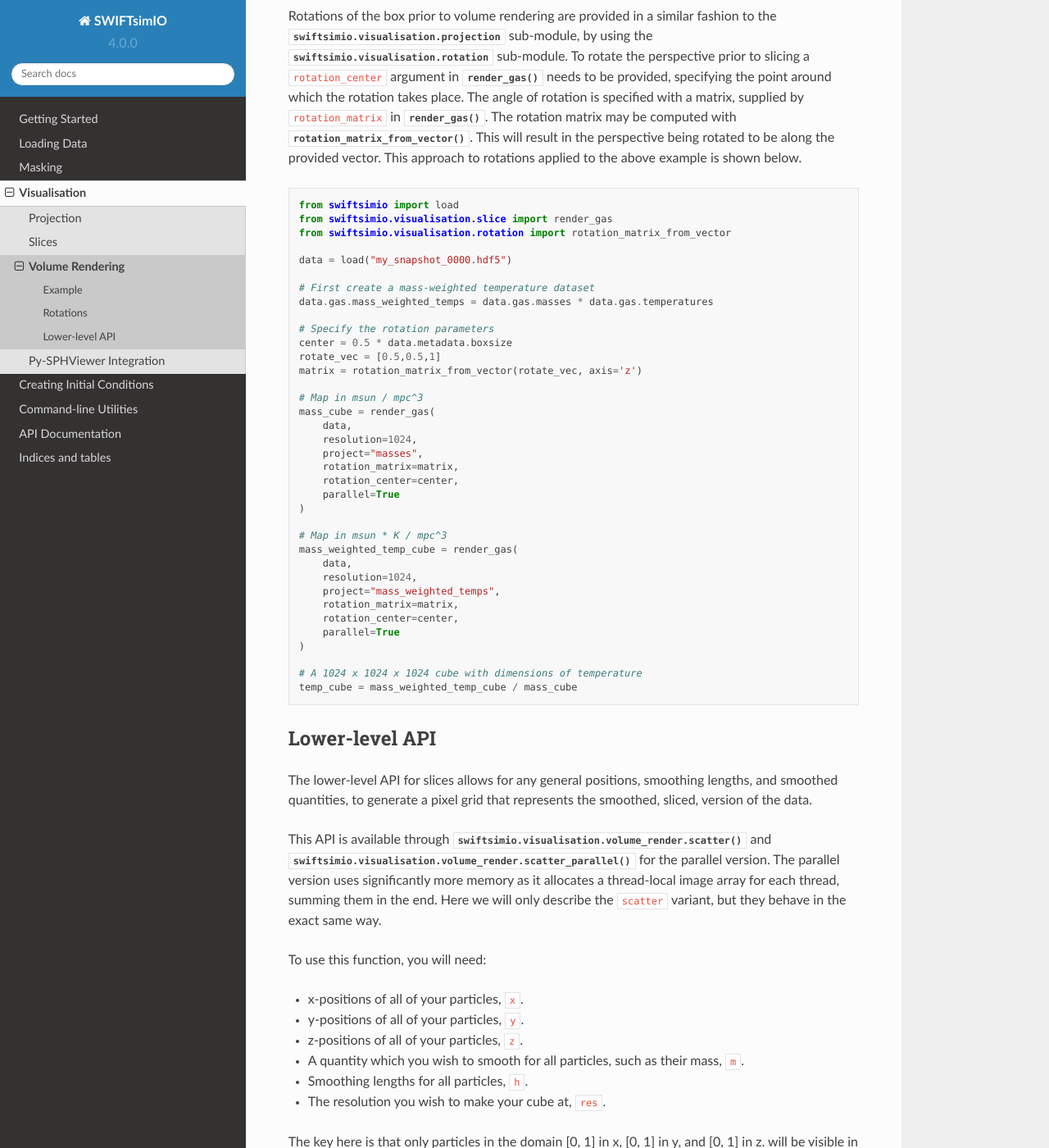
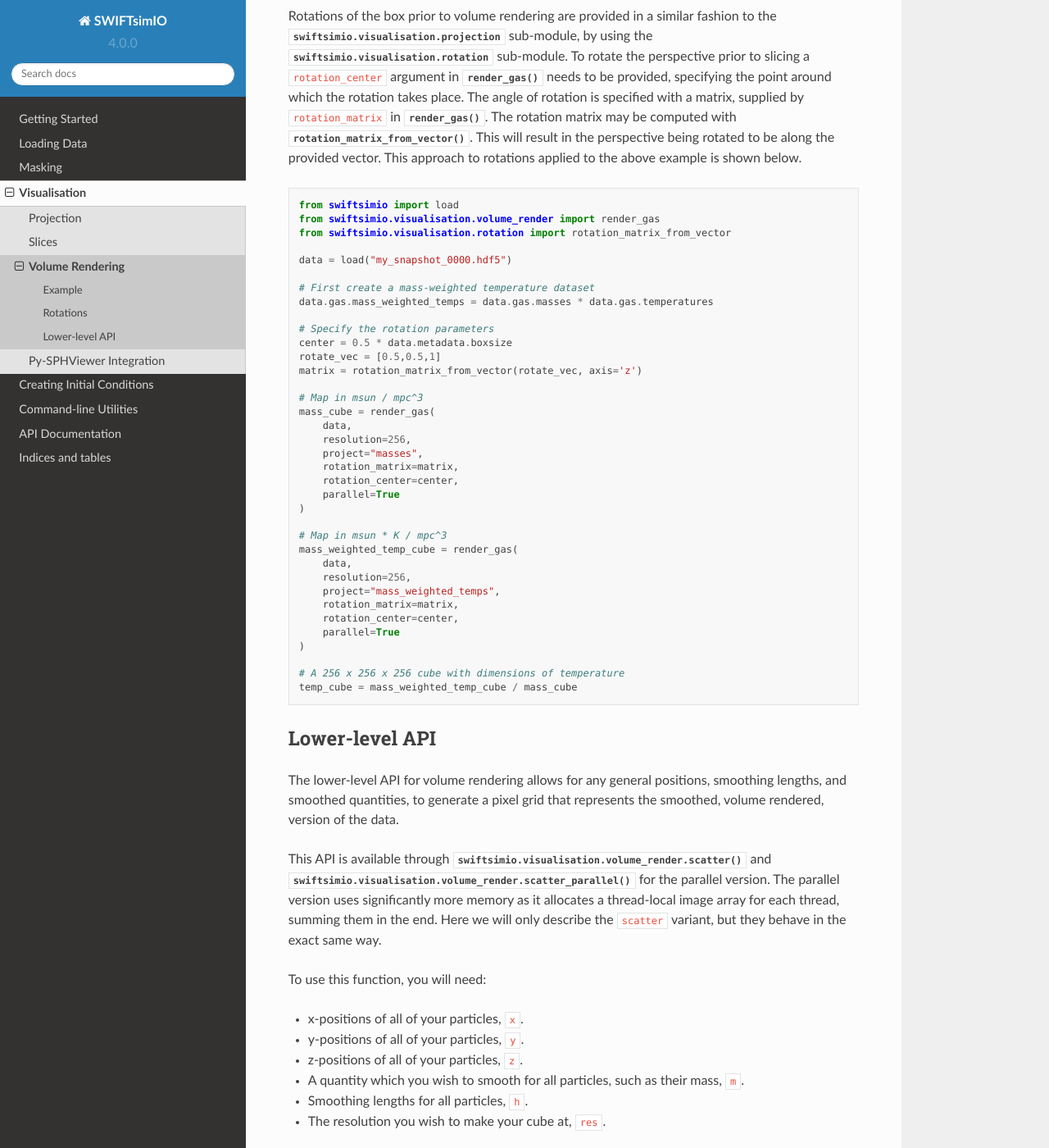
Before and after one commit to SWIFTSIM/swiftsimio, a Sphinx documentation site: the page built from docs/source/visualisation/volume_render.rst, in a window 1280 px wide and 1400 px high, scrolled down 1509 px. Shown: the whole window at 82% size. Built offline with Sphinx 7.4.7 and the Read the Docs theme 2.0.0, drawn with Linux system fonts in a browser that asks for light colours; pages that are not in the unit, such as notebooks, are missing from menus; the version number is read from the project's files by our own code; some of the changed text lies outside the part shown.

Commit message:
Update documentation with minor fixes

```diff
--- a/docs/source/visualisation/slice.rst
+++ b/docs/source/visualisation/slice.rst
@@ -76,7 +76,7 @@ in units of K / kpc^3 and we just want K) by dividing out by this:
    )
 
    # Map in msun * K / mpc^3
-   mass_weighted_temp_map = project_gas(
+   mass_weighted_temp_map = slice_gas(
        data,
        slice=0.5,
        resolution=1024,
--- a/docs/source/visualisation/volume_render.rst
+++ b/docs/source/visualisation/volume_render.rst
@@ -30,9 +30,9 @@ Example
 
    # This creates a grid that has units msun / Mpc^3, and can be transformed like
    # any other unyt quantity.
-   mass_grid = slice_gas(
+   mass_grid = render_gas(
        data,
-       resolution=1024,
+       resolution=256,
        project="masses",
        parallel=True
    )
@@ -57,7 +57,7 @@ this:
    # Map in msun / mpc^3
    mass_cube = render_gas(
        data,
-       resolution=1024,
+       resolution=256,
        project="masses",
        parallel=True
    )
@@ -65,12 +65,12 @@ this:
    # Map in msun * K / mpc^3
    mass_weighted_temp_cube = render_gas(
        data,
-       resolution=1024,
+       resolution=256,
        project="mass_weighted_temps",
        parallel=True
    )
 
-   # A 1024 x 1024 x 1024 cube with dimensions of temperature
+   # A 256 x 256 x 256 cube with dimensions of temperature
    temp_cube = mass_weighted_temp_cube / mass_cube
 
 Rotations
@@ -90,7 +90,7 @@ the above example is shown below.
 .. code-block:: python
 
    from swiftsimio import load
-   from swiftsimio.visualisation.slice import render_gas
+   from swiftsimio.visualisation.volume_render import render_gas
    from swiftsimio.visualisation.rotation import rotation_matrix_from_vector
 
    data = load("my_snapshot_0000.hdf5")
@@ -106,7 +106,7 @@ the above example is shown below.
    # Map in msun / mpc^3
    mass_cube = render_gas(
        data,
-       resolution=1024,
+       resolution=256,
        project="masses",
        rotation_matrix=matrix,
        rotation_center=center,
@@ -116,22 +116,22 @@ the above example is shown below.
    # Map in msun * K / mpc^3
    mass_weighted_temp_cube = render_gas(
        data,
-       resolution=1024,
+       resolution=256,
        project="mass_weighted_temps",
        rotation_matrix=matrix,
        rotation_center=center,
        parallel=True
    )
 
-   # A 1024 x 1024 x 1024 cube with dimensions of temperature
+   # A 256 x 256 x 256 cube with dimensions of temperature
    temp_cube = mass_weighted_temp_cube / mass_cube
 
 Lower-level API
 ---------------
 
-The lower-level API for slices allows for any general positions,
+The lower-level API for volume rendering allows for any general positions,
 smoothing lengths, and smoothed quantities, to generate a pixel grid that
-represents the smoothed, sliced, version of the data.
+represents the smoothed, volume rendered, version of the data.
 
 This API is available through
 :meth:`swiftsimio.visualisation.volume_render.scatter` and
```
Also changed, not shown: docs/source/loading_data/index.rst (+8 -1 lines), docs/source/visualisation/projection.rst (+6 -5 lines).
